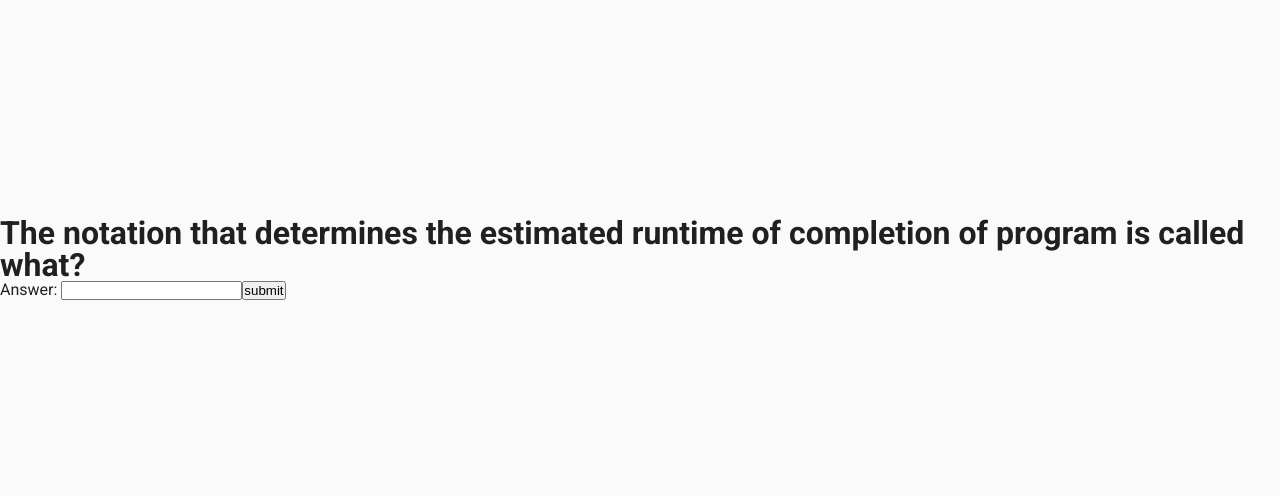
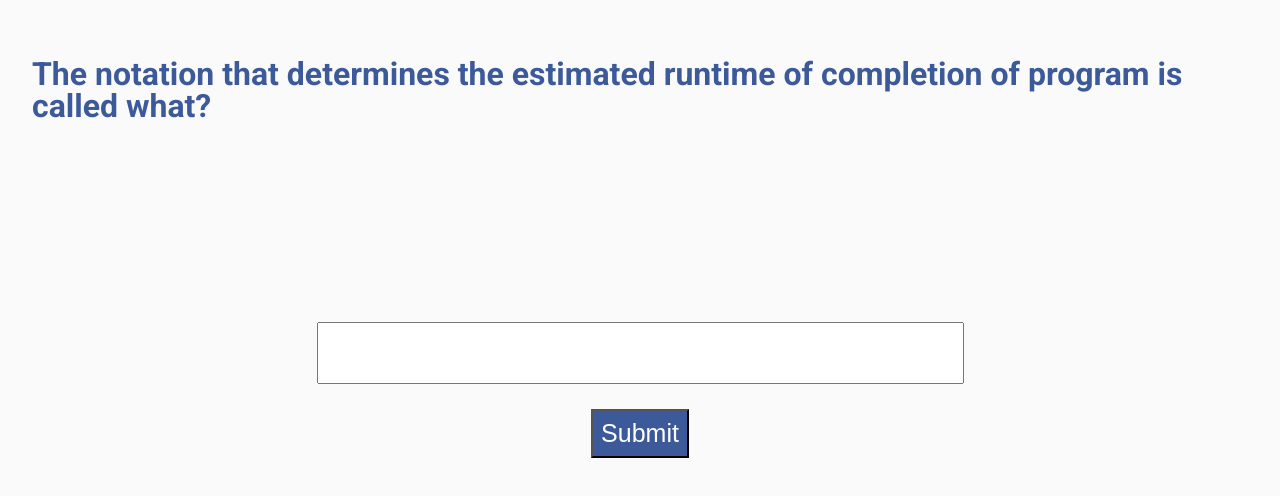
Before and after one commit to callummaguire/questionnaire-generator, a React (Create React App) app: page /questionpage in a window 1280 px wide. Shown: the part 142-638 px from the top of the page. Built offline with nearby package versions, Linux system fonts and the light colour scheme.

Commit message:
added style to the typed answer

```diff
--- a/src/App.style.scss
+++ b/src/App.style.scss
@@ -156,3 +156,29 @@ header {
     @include btn("50px");
   }
 }
+
+.margin-container {
+  margin: 1rem;
+  padding: 1rem;
+}
+.question {
+  height: 100vh;
+  display: flex;
+  flex-direction: column;
+  justify-content: space-evenly;
+
+  input {
+    font-size: 50px;
+  }
+  h1 {
+    color: #3c5a99;
+  }
+  .answer {
+    display: flex;
+    justify-content: center;
+    flex-direction: column;
+    align-items: center;
+    font-size: 40px;
+    width: 100%;
+  }
+}
--- a/src/question-component/typed-answer/typed-answer.tsx
+++ b/src/question-component/typed-answer/typed-answer.tsx
@@ -22,16 +22,22 @@ function handleButtonClick(answerState: any, question: any, setQuestions: any) {
 const Type: React.FC<Props> = ({ question, setQuestions }) => {
   const [answer, setAnswer] = useState("");
   return (
-    <div>
+    <div className="margin-container">
+      <div className="question">
         <h1>{question.question}</h1>
-      Answer:{" "}
+        <div className="answer">
           <input
             value={answer}
             onChange={e => handleOnChange(e, setAnswer)}
           ></input>
-      <button onClick={e => handleButtonClick(answer, question, setQuestions)}>
-        submit
+          <button
+            className="btn-primary"
+            onClick={e => handleButtonClick(answer, question, setQuestions)}
+          >
+            Submit
           </button>
+        </div>
+      </div>
     </div>
   );
 };
```
Lines whose indentation alone changed are shown as unchanged.
